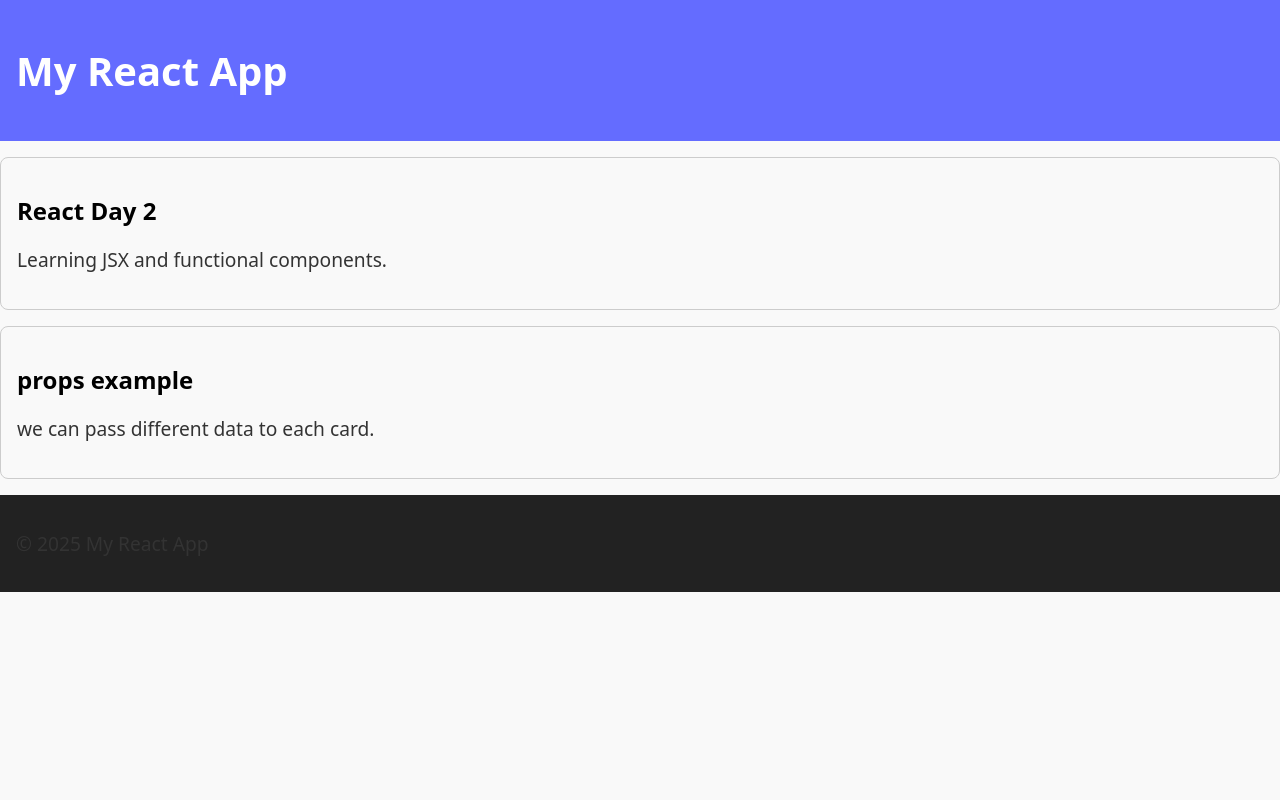
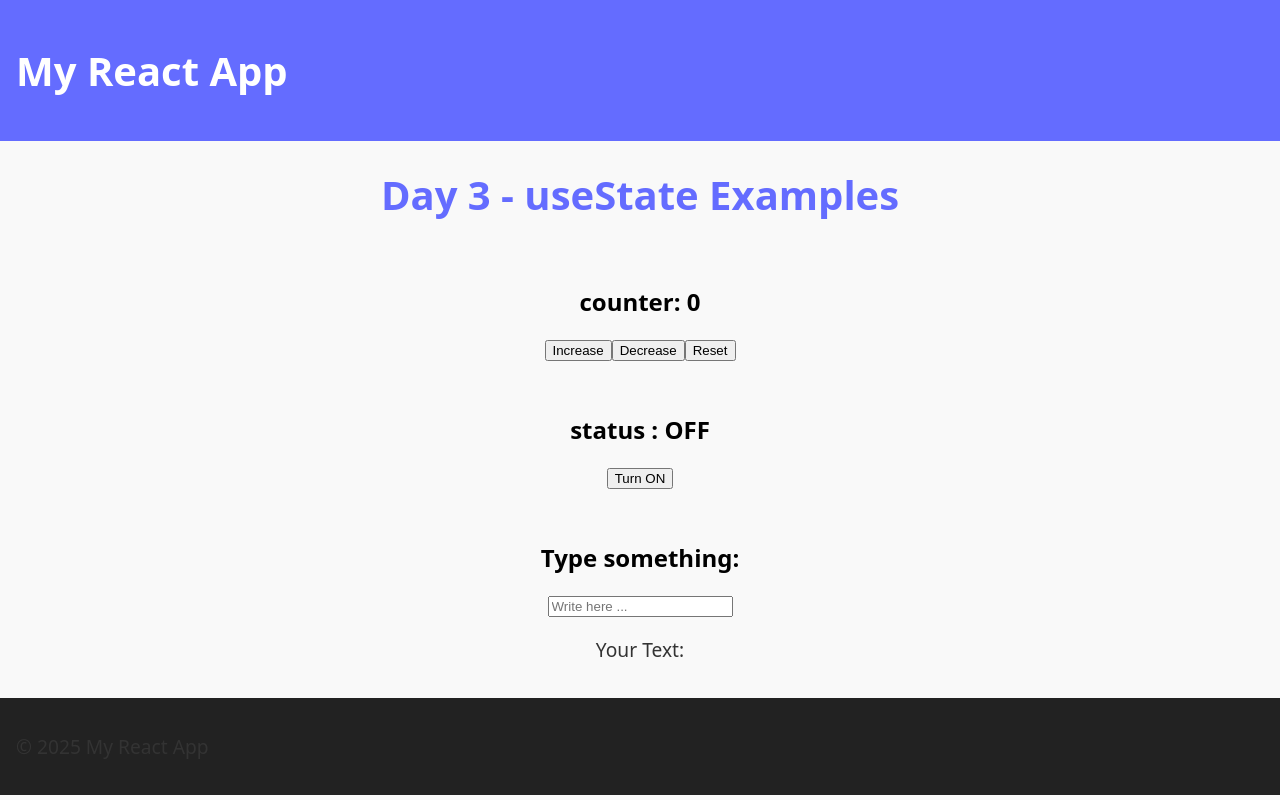
Before and after one commit to saraavaznjd/my-react-app, a React (Vite) app in the folder my-react-app/: page / in a window 1280 px wide. Built offline with nearby package versions, Linux system fonts and the light colour scheme.

Commit message:
Day 3 - useState basics

```diff
--- a/my-react-app/src/App.jsx
+++ b/my-react-app/src/App.jsx
@@ -1,17 +1,19 @@
 import './App.css'
 import Header from "./components/header";
-import Card from "./components/card";
 import Footer from "./components/footer";
+import Counter from './components/counter';
+import Toggle from './components/toggle';
+import TextInput from './components/textInput';
 
 
 function App() {
   return(
     <>
       <Header/>
-      <main>
-        <Card title="React Day 2" text="Learning JSX and functional components." />
-        <Card title="props example" text={"we can pass different data to each card."} />
-      </main>
+      <h1 style={{ textAlign: "center" }}>Day 3 - useState Examples</h1>
+      <Counter></Counter>
+      <Toggle></Toggle>
+      <TextInput></TextInput>
       <Footer/>
     </>
   )
--- /dev/null
+++ b/my-react-app/src/components/counter.jsx
@@ -0,0 +1,14 @@
+import { useState } from "react";
+
+export default function Counter(){
+    const [count, setCount] = useState(0)
+
+    return (
+        <div style={{textAlign:'center', padding: "1rem"}}>
+            <h2>counter: {count}</h2>
+            <button onClick={() => setCount(count+1)}>Increase</button>
+            <button onClick={() => setCount(count-1)}>Decrease</button>
+            <button onClick={() => setCount(0)}>Reset</button>
+        </div>
+    )
+}
--- /dev/null
+++ b/my-react-app/src/components/textInput.jsx
@@ -0,0 +1,13 @@
+import { useState } from "react";
+
+export default function TextInput (){
+    const [text, setText] = useState('')
+
+    return(
+        <div style={{textAlign:'center', padding:'1rem'}}>
+            <h2>Type something:</h2>
+            <input type="text" value={text} onChange={(e) => setText(e.target.value)} placeholder="Write here ..." />
+            <p>Your Text: {text}</p>
+        </div>
+    )
+}
--- /dev/null
+++ b/my-react-app/src/components/toggle.jsx
@@ -0,0 +1,14 @@
+import { useState } from "react";
+
+export default function Toggle(){
+    const [isOn, setIsOn] = useState(false)
+
+    return(
+        <div style={{textAlign: 'center', padding: "1rem"}}>
+            <h2>
+                status : {isOn ? "ON" : "OFF"}
+            </h2>
+            <button onClick={() => setIsOn(!isOn)}>{isOn ? "Turn OFF" : "Turn ON"}</button>
+        </div>
+    )
+}
```
